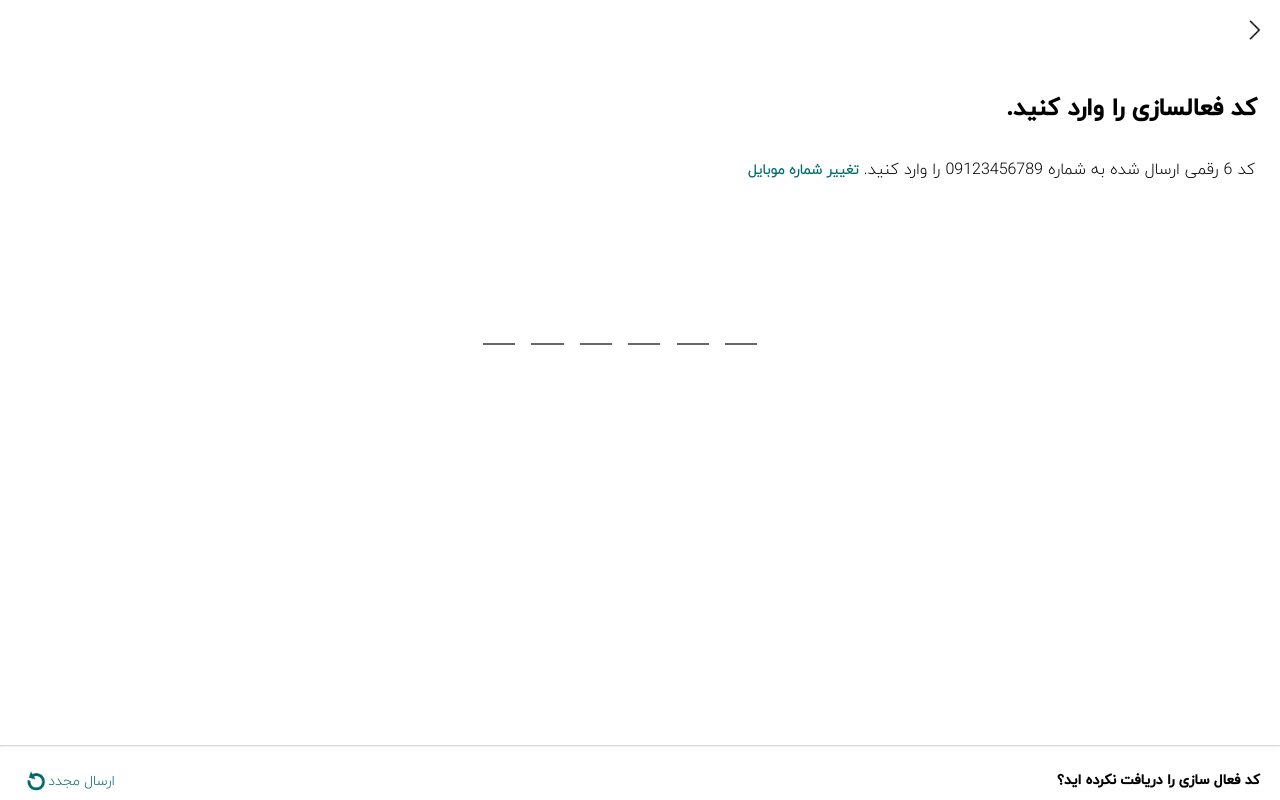
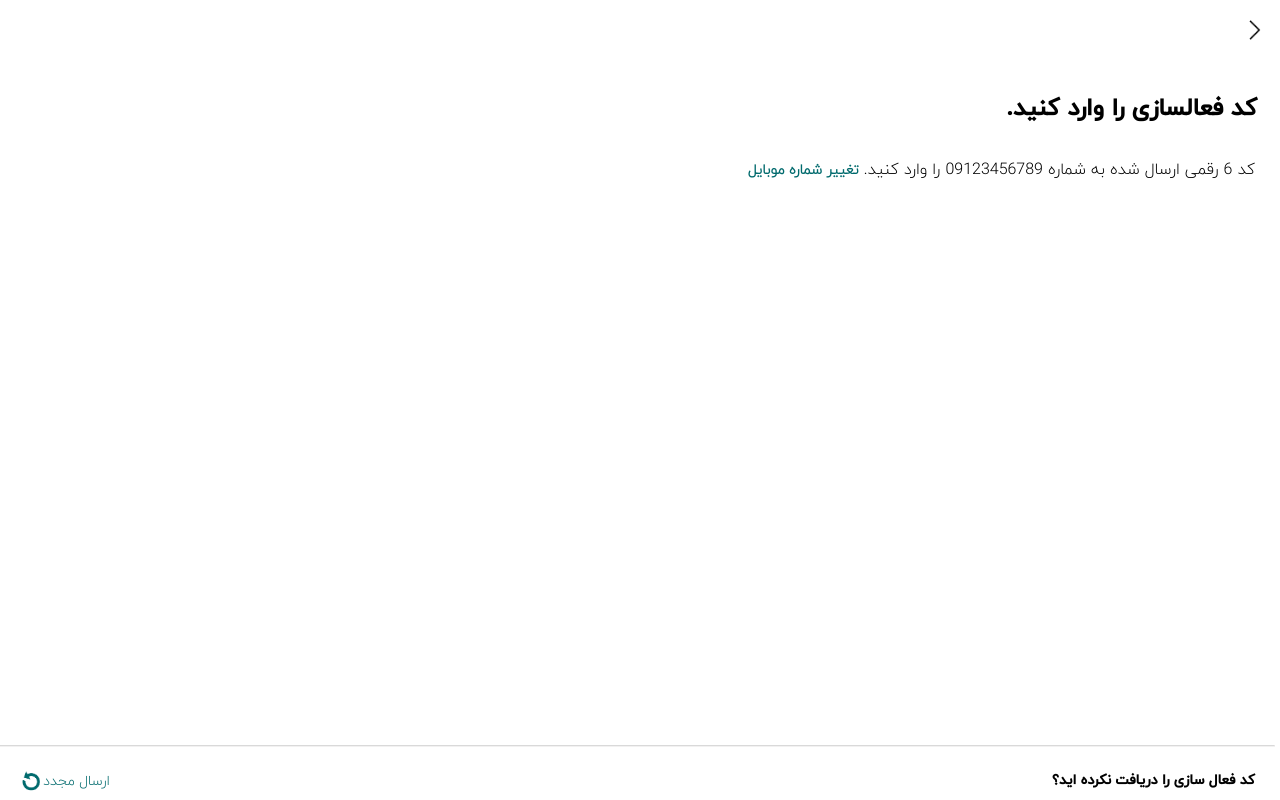
Before and after one commit to alochekab/alochekab, a website: page pages/otp-enter-code.html in a window 1280 px wide. Drawn offline with Linux system fonts and the light colour scheme; files whose address does not match are found by name.

Commit message:
working on enter code page

```diff
--- a/assets/sass/pages/_otp-enter-code.scss
+++ b/assets/sass/pages/_otp-enter-code.scss
@@ -85,39 +85,39 @@
   background-size: 45px;
 }
 
-.enter-code-input {
-  width: 100%;
-  height: 20ch;
-  display: flex;
-  justify-content: center;
-  align-items: center;
-  // background-color: gray;
-  // margin-right: 28%;
-  margin-top: 15ch;
-  // font-size: 9px;
-}
+// .enter-code-input {
+//   width: 100%;
+//   height: 20ch;
+//   display: flex;
+//   justify-content: center;
+//   align-items: center;
+//   // background-color: gray;
+//   // margin-right: 28%;
+//   margin-top: 15ch;
+//   // font-size: 9px;
+// }
 
-.enter-code-input_input {
-  direction: ltr;
-  display: block;
-  margin: 2em auto;
-  border: none;
-  padding: 0;
-  width: 18.6ch;
-  background: repeating-linear-gradient(
-      90deg,
-      dimgrey 0,
-      dimgrey 2ch,
-      transparent 0,
-      transparent 3ch
-    )
-    0 100%/ 18ch 2px no-repeat;
-  font: 5ch iranyekan300;
-  letter-spacing: 2ch;
-  padding-left: 8px;
-  padding-bottom: 4px;
+// .enter-code-input_input {
+//   direction: ltr;
+//   display: block;
+//   margin: 2em auto;
+//   border: none;
+//   padding: 0;
+//   width: 18.6ch;
+//   background: repeating-linear-gradient(
+//       90deg,
+//       dimgrey 0,
+//       dimgrey 2ch,
+//       transparent 0,
+//       transparent 3ch
+//     )
+//     0 100%/ 18ch 2px no-repeat;
+//   font: 5ch iranyekan300;
+//   letter-spacing: 2ch;
+//   padding-left: 8px;
+//   padding-bottom: 4px;
 
-  &:focus {
-    outline: none;
-  }
-}
+//   &:focus {
+//     outline: none;
+//   }
+// }
--- a/pages/otp-enter-code.html
+++ b/pages/otp-enter-code.html
@@ -22,7 +22,8 @@
           >تغییر شماره موبایل</a
         >
       </p>
-      <div class="enter-code-input">
+
+      <!-- <div class="enter-code-input">
         <form class="">
           <input
             class="enter-code-input_input"
@@ -34,7 +35,7 @@
           />
         </form>
       </div>
-    </div>
+    </div> -->
     <div class="enter-code-footer">
       <hr />
       <a class="enter-code-footer_send-again" href="#">ارسال مجدد</a>
```
Also changed, not shown: assets/css/style.css.
